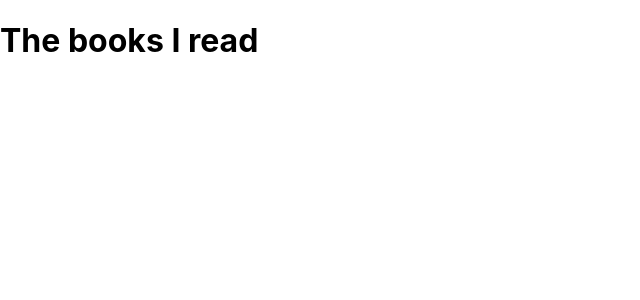
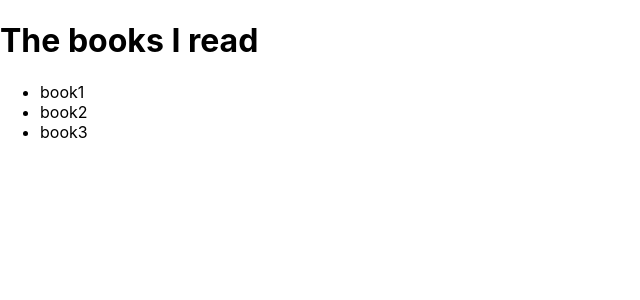
Before and after one commit to ilci66/notebook-app, a Next.js app: page /books in a window 1280 px wide. Shown: the top 300 px of the page, without its empty margins (0-640 px from the left). Built offline with nearby package versions, Linux system fonts and the light colour scheme.

Commit message:
propswith children error fix

```diff
--- a/pages/books.tsx
+++ b/pages/books.tsx
@@ -1,25 +1,48 @@
 import { NextPage } from "next";
+
+
+// working on this to get rid of book.name doesn't exist error
+interface AllBook {
+    name: string,
+    description: string,
+    notes: string
+}
+interface AllBooks extends Array<AllBook>{}
 
 export const getStaticProps = async () => {
     const res = await fetch('http://localhost:3000/api/books');
     const data = await res.json();
-    // console.log(data)
+    const books: AllBooks = data.books
     return {
-        props: { books: data.books }
+        props: { books: books }
     }
 }
 
+
 // wrote this to get rid of the the type any error in props
 interface Props {
-    books: object[]
+    books:[
+        {
+            name: string,
+            description: string,
+            notes: string
+        }
+    ]
 }
 
+// const Books: NextPage<Props> = (props) => {
 const Books: NextPage<Props> = (props) => {
-    const { books } = props;
+    // props.books: object[]
+    const { books } = props
     console.log(books)
     return(
         <div>
             <h1>The books I read</h1>
+            <ul>
+            {books.map(book => (
+                <li key={book.name}>{book.name}</li>
+            ))}
+            </ul>
         </div>
     )
 }
```
